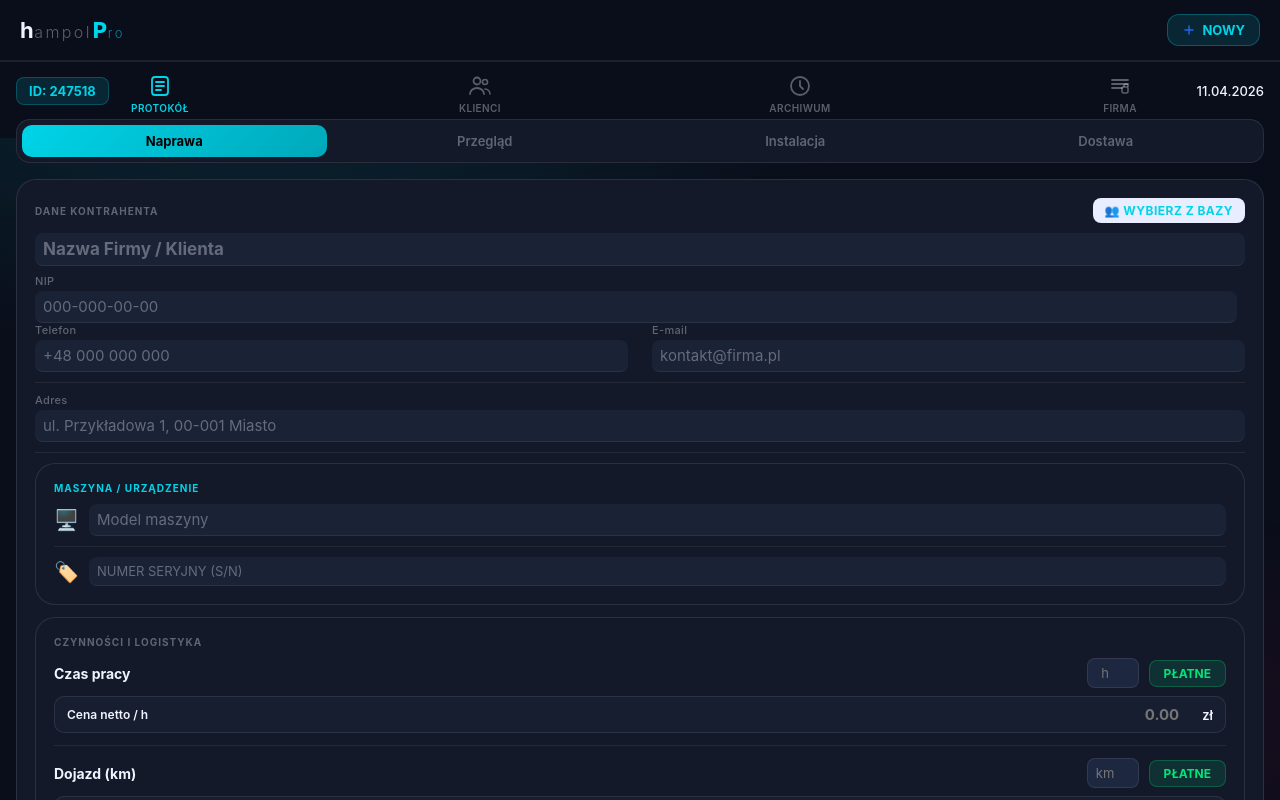
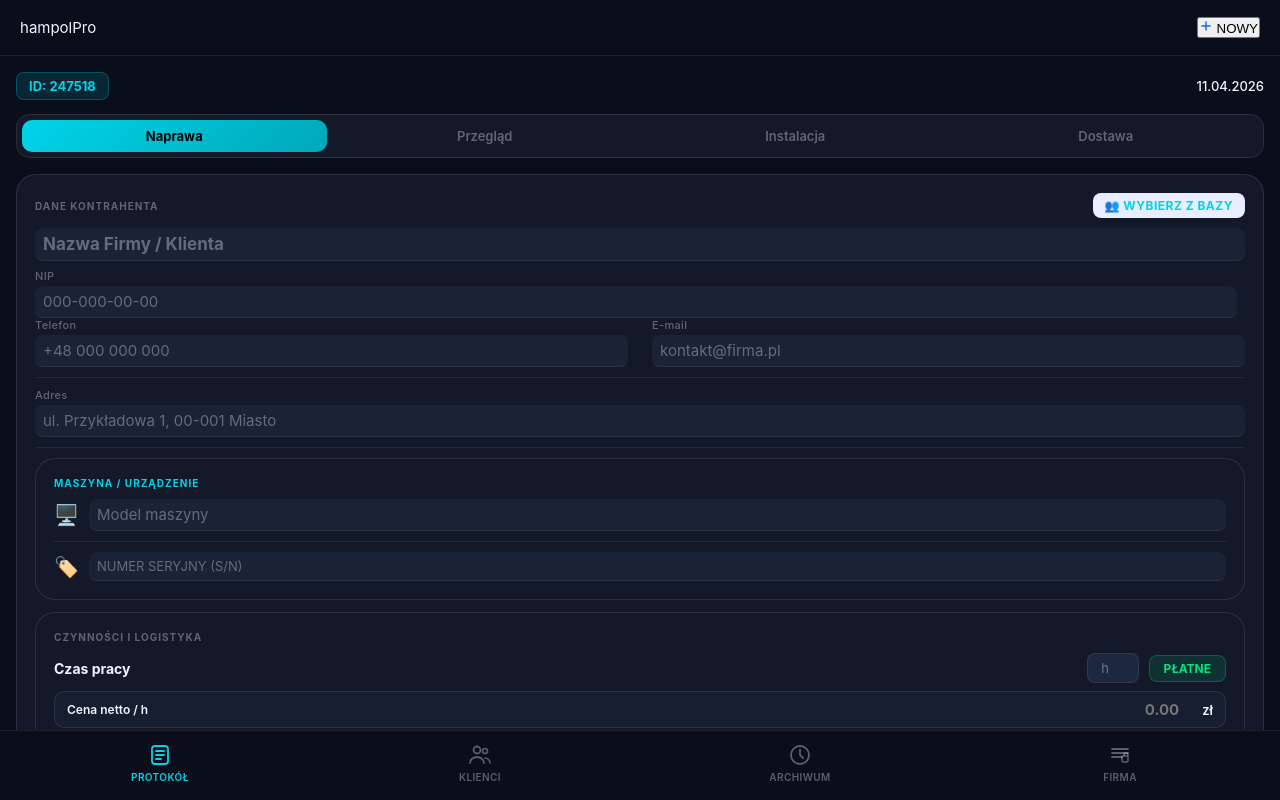
Before and after one commit to olakmah/hampolpro, a plain HTML site: page index.html in a window 1280 px wide. Both pictures are taken after a click on the button "✓ Rozpocznij / Start". Drawn offline with Linux system fonts and the light colour scheme.

Commit message:
Refactor layout and navigation styles in index.html

```diff
--- a/index.html
+++ b/index.html
@@ -31,30 +31,14 @@ if('serviceWorker' in navigator){
 }
 @import url('https://fonts.googleapis.com/css2?family=Inter:wght@300;400;500;600;700;800;900&display=swap');
 *,*::before,*::after{box-sizing:border-box;margin:0;padding:0;-webkit-tap-highlight-color:transparent}
-html{height:-webkit-fill-available}
 html,body{width:100%;height:100%;overflow:hidden;font-family:'Inter',-apple-system,BlinkMacSystemFont,sans-serif;background:var(--bg);color:var(--tx);font-size:15px}
-body{min-height:-webkit-fill-available}
 body::before{content:'';position:fixed;inset:0;background:radial-gradient(ellipse 80% 60% at 20% 10%,rgba(0,212,232,.12) 0%,transparent 60%),radial-gradient(ellipse 60% 50% at 80% 90%,rgba(232,0,106,.10) 0%,transparent 60%);pointer-events:none;z-index:0}
-#app{display:flex;flex-direction:column;width:100%;height:100%;position:fixed;top:0;left:0;right:0;bottom:0;z-index:1}
-
-/* HEADER */
-#hdr{background:#0A0E1A;border-bottom:1px solid rgba(255,255,255,.08);padding:14px 20px;display:flex;align-items:center;justify-content:space-between;flex-shrink:0}
-.logo{display:flex;align-items:baseline;gap:1px}
-.logo .h1{font-weight:700;font-size:22px;letter-spacing:-.5px;color:var(--tx)}
-.logo .h2{font-weight:300;font-size:16px;letter-spacing:.15em;color:var(--tx3)}
-.logo .h3{font-weight:800;font-size:22px;letter-spacing:-.5px;color:var(--cy)}
-.logo .h4{font-weight:300;font-size:13px;letter-spacing:.2em;color:var(--cy);opacity:.6}
-.nbtn{background:rgba(0,212,232,.12);border:1px solid rgba(0,212,232,.3);border-radius:12px;padding:7px 14px;color:var(--cy);font-weight:700;font-size:13px;cursor:pointer;font-family:inherit;display:flex;align-items:center;gap:6px}
-
-/* PAGES */
-#pages{flex:1;overflow:hidden;position:relative;min-height:0}
-.pg{position:absolute;inset:0;display:none;flex-direction:column}.pg.on{display:flex}
-.scr{flex:1;overflow-y:auto;padding:16px 16px 16px;-webkit-overflow-scrolling:touch}
-
-/* NAV */
-nav{background:#0A0E1A;border-top:1px solid rgba(255,255,255,.08);display:flex;padding:8px 0 20px;flex-shrink:0}
-.tab{flex:1;display:flex;flex-direction:column;align-items:center;gap:4px;padding:4px 0;border:none;background:none;cursor:pointer;color:var(--tx3);font-size:10px;font-weight:600;font-family:inherit;letter-spacing:.04em}
-.tab.on{color:var(--cy)}
+#app{position:fixed;top:0;left:0;right:0;bottom:0;z-index:1}
+#hdr{position:fixed;top:0;left:0;right:0;height:56px;background:#0A0E1A;border-bottom:1px solid rgba(255,255,255,.08);padding:0 20px;display:flex;align-items:center;justify-content:space-between;z-index:100}
+#pages{position:fixed;left:0;right:0;overflow:hidden;background:var(--bg)}
+nav{position:fixed;left:0;right:0;height:70px;background:#0A0E1A;border-top:1px solid rgba(255,255,255,.08);display:flex;align-items:flex-start;padding-top:8px;z-index:100}
+.pg{position:absolute;top:0;left:0;right:0;bottom:0;display:none;flex-direction:column;overflow:hidden}.pg.on{display:flex !important}
+.scr{flex:1;overflow-y:auto;padding:16px;-webkit-overflow-scrolling:touch}
 
 /* CARDS */
 .card{background:#131929;border:1px solid rgba(255,255,255,.10);border-radius:20px;padding:18px;margin-bottom:12px}
@@ -423,20 +407,20 @@ input.inp, textarea.inp{
     </div>
   </div>
 
-  <nav>
-    <button class="tab on" onclick="goTab('protokol',this)">
+  <nav style="position:fixed;bottom:0;left:0;right:0;height:70px;background:#0A0E1A;border-top:1px solid rgba(255,255,255,.08);display:flex;align-items:flex-start;padding-top:8px;z-index:9999">
+    <button class="tab on" onclick="goTab('protokol',this)" style="flex:1;display:flex;flex-direction:column;align-items:center;gap:4px;padding:4px 0;border:none;background:none;cursor:pointer;color:var(--cy);font-size:10px;font-weight:600;font-family:inherit;letter-spacing:.04em">
       <svg width="24" height="24" fill="none" viewBox="0 0 24 24"><rect x="4" y="3" width="16" height="18" rx="3" stroke="currentColor" stroke-width="1.8"/><path d="M8 8h8M8 12h8M8 16h5" stroke="currentColor" stroke-width="1.8" stroke-linecap="round"/></svg>
       PROTOKÓŁ
     </button>
-    <button class="tab" onclick="goTab('klienci',this)">
+    <button class="tab" onclick="goTab('klienci',this)" style="flex:1;display:flex;flex-direction:column;align-items:center;gap:4px;padding:4px 0;border:none;background:none;cursor:pointer;color:rgba(240,244,255,.35);font-size:10px;font-weight:600;font-family:inherit;letter-spacing:.04em">
       <svg width="24" height="24" fill="none" viewBox="0 0 24 24"><circle cx="9" cy="7" r="3.5" stroke="currentColor" stroke-width="1.8"/><path d="M2 20c0-3.314 3.134-6 7-6s7 2.686 7 6" stroke="currentColor" stroke-width="1.8" stroke-linecap="round"/><circle cx="17" cy="8" r="2.5" stroke="currentColor" stroke-width="1.6"/><path d="M22 20c0-2.761-2.239-5-5-5" stroke="currentColor" stroke-width="1.6" stroke-linecap="round"/></svg>
       KLIENCI
     </button>
-    <button class="tab" onclick="goTab('archiwum',this)">
+    <button class="tab" onclick="goTab('archiwum',this)" style="flex:1;display:flex;flex-direction:column;align-items:center;gap:4px;padding:4px 0;border:none;background:none;cursor:pointer;color:rgba(240,244,255,.35);font-size:10px;font-weight:600;font-family:inherit;letter-spacing:.04em">
       <svg width="24" height="24" fill="none" viewBox="0 0 24 24"><circle cx="12" cy="12" r="9" stroke="currentColor" stroke-width="1.8"/><path d="M12 7v5l3 3" stroke="currentColor" stroke-width="1.8" stroke-linecap="round" stroke-linejoin="round"/></svg>
       ARCHIWUM
     </button>
-    <button class="tab" onclick="goTab('firma',this)">
+    <button class="tab" onclick="goTab('firma',this)" style="flex:1;display:flex;flex-direction:column;align-items:center;gap:4px;padding:4px 0;border:none;background:none;cursor:pointer;color:rgba(240,244,255,.35);font-size:10px;font-weight:600;font-family:inherit;letter-spacing:.04em">
       <svg width="24" height="24" fill="none" viewBox="0 0 24 24"><path d="M4 6h16M4 10h16M4 14h10" stroke="currentColor" stroke-width="1.8" stroke-linecap="round"/><rect x="14" y="13" width="6" height="6" rx="1.5" stroke="currentColor" stroke-width="1.6"/><path d="M16 13v-1a2 2 0 014 0v1" stroke="currentColor" stroke-width="1.6"/></svg>
       FIRMA
     </button>
@@ -743,15 +727,30 @@ function selCur(btn){
   document.querySelectorAll('[data-cur="'+_wCur+'"]').forEach(b=>b.classList.add('on'));
 }
 
+function fixLayout(){
+  const hdrH=56, navH=70;
+  const wh=window.innerHeight;
+  document.getElementById('pages').style.top=hdrH+'px';
+  document.getElementById('pages').style.height=(wh-hdrH-navH)+'px';
+  document.querySelector('nav').style.top=(wh-navH)+'px';
+}
+window.addEventListener('load',fixLayout);
+window.addEventListener('resize',fixLayout);
+
 function startApp(){
   S.lang=_wLang;
   S.currency=_wCur;
-  document.getElementById('welcome').style.display='none';
+  const wel=document.getElementById('welcome');
+  if(wel) wel.parentNode.removeChild(wel);
   S.id=uid(); S.date=today(); S.type=t('naprawa');
   applyTranslations();
   document.getElementById('pid').textContent='ID: '+S.id;
   document.getElementById('pdate').textContent=S.date;
   markLangCurButtons();
+  document.querySelectorAll('.pg').forEach(p=>p.classList.remove('on'));
+  document.getElementById('pg-protokol').classList.add('on');
+  renderParts();calcSum();renderSigs();
+  fixLayout();
 }
 
 function applyTranslations(){
@@ -835,9 +834,11 @@ function changeCur(btn){
 // ── NAV ────────────────────────────────────────────
 function goTab(name,btn){
   document.querySelectorAll('.pg').forEach(p=>p.classList.remove('on'));
-  document.querySelectorAll('.tab').forEach(tb=>tb.classList.remove('on'));
-  document.getElementById('pg-'+name).classList.add('on');
+  document.querySelectorAll('.tab').forEach(tb=>{tb.classList.remove('on');tb.style.color='rgba(240,244,255,.35)';});
+  const pg = document.getElementById('pg-'+name);
+  if(pg) pg.classList.add('on');
   btn.classList.add('on');
+  btn.style.color='#00D4E8';
   if(name==='archiwum')renderA('');
   if(name==='klienci')renderC('');
 }
```
